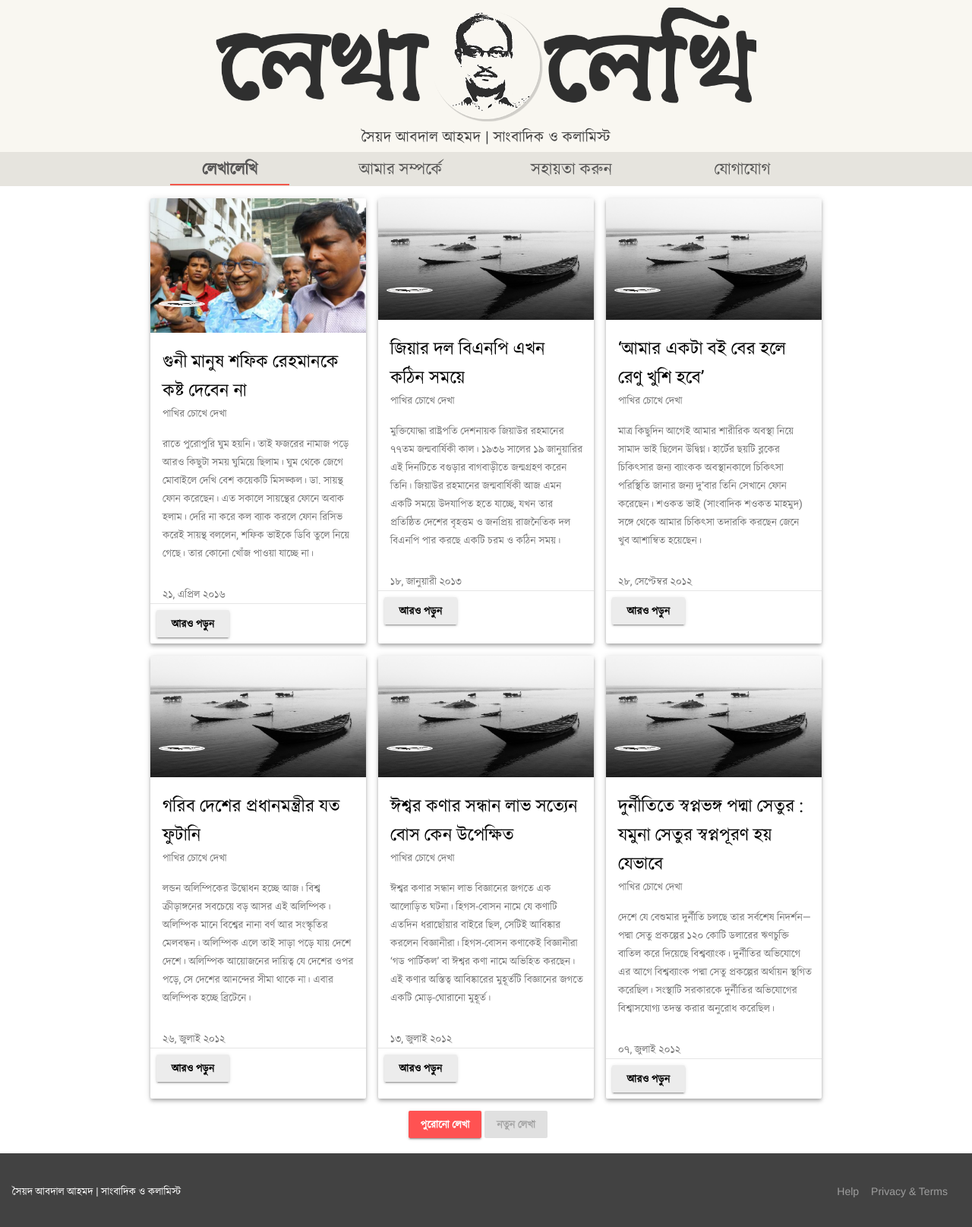
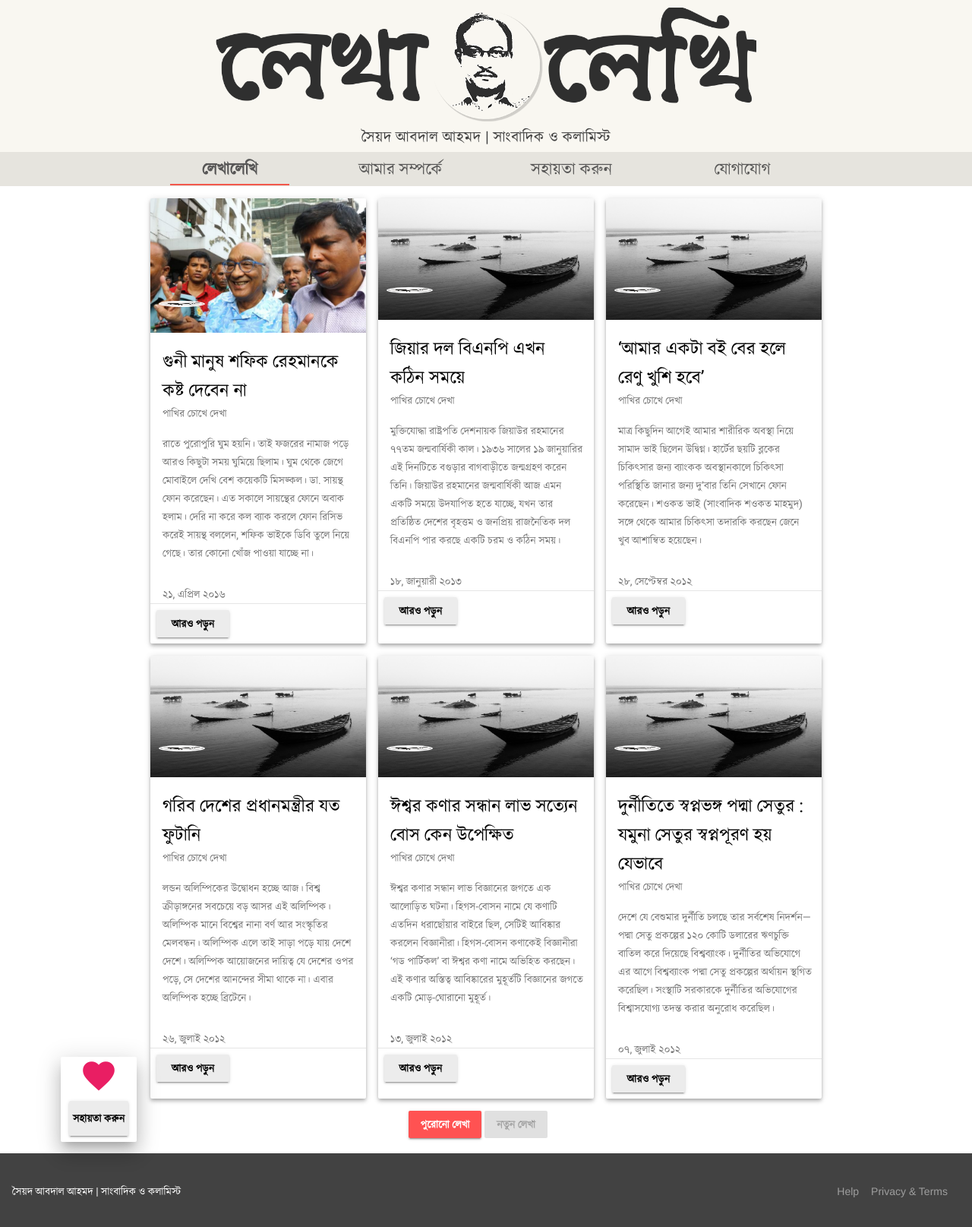
Before and after one commit to abdal62/abdal62.github.io, a Jekyll site: the page built from index.html, in a window 1280 px wide. Shown: the top 1615 px of the page at 76% size. Built offline with Jekyll 4.4.1, drawn with Linux system fonts in a browser that asks for light colours; nearby versions of some CDN libraries; the list of posts is cut into pages by our own code.

Commit message:
Added floating support me box

```diff
--- a/_layouts/default.html
+++ b/_layouts/default.html
@@ -35,6 +35,19 @@
     <link rel="stylesheet" href="https://code.getmdl.io/1.1.3/material.grey-red.min.css" />
     <link rel="stylesheet" href="{{site.baseurl}}styles.css" />
     <link rel="stylesheet" href="https://fonts.googleapis.com/icon?family=Material+Icons">
+    <style>
+      div#supportFlyer{
+        width: 100px;
+        min-height: 50px;
+        position: fixed;
+        display: block;
+        left: 0;
+        bottom: 0;
+        margin-left: 80px;
+        margin-bottom: 115px;
+        z-index: 900;
+      }
+    </style>
 </head>
 
 <body>
@@ -74,6 +87,18 @@
         </div>
         {{content}}
     </div>
+
+    <div id="supportFlyer" class="mdl-card mdl-shadow--16dp">
+      <div style="margin: 0; padding: 0;"class="mdl-card__title">
+          <i style="color: #E91E63; font-size: 50px; text-align: center; margin: auto"class="material-icons">favorite</i>
+      </div>
+      <div style="text-align: center;"class="mdl-card__actions">
+        <a style="text-align: center; padding: 5px; word-wrap: break-word; margin: auto;"class="mdl-button mdl-js-button mdl-button--raised mdl-js-ripple-effect">
+          সহায়তা করুন
+        </a>
+      </div>
+
+    </div>
 <script src="https://code.getmdl.io/1.1.3/material.min.js"></script>
 </body>
 </html>
--- a/index.html
+++ b/index.html
@@ -39,7 +39,6 @@ title: লেখালেখি | সৈয়দ আবদাল আহমদ |
         {% endfor %}
     </div>
 
-
     <div class="pagination">
       {% if paginator.next_page %}
       <a class="pagination-item older" href="{{ paginator.next_page_path }}">
```
